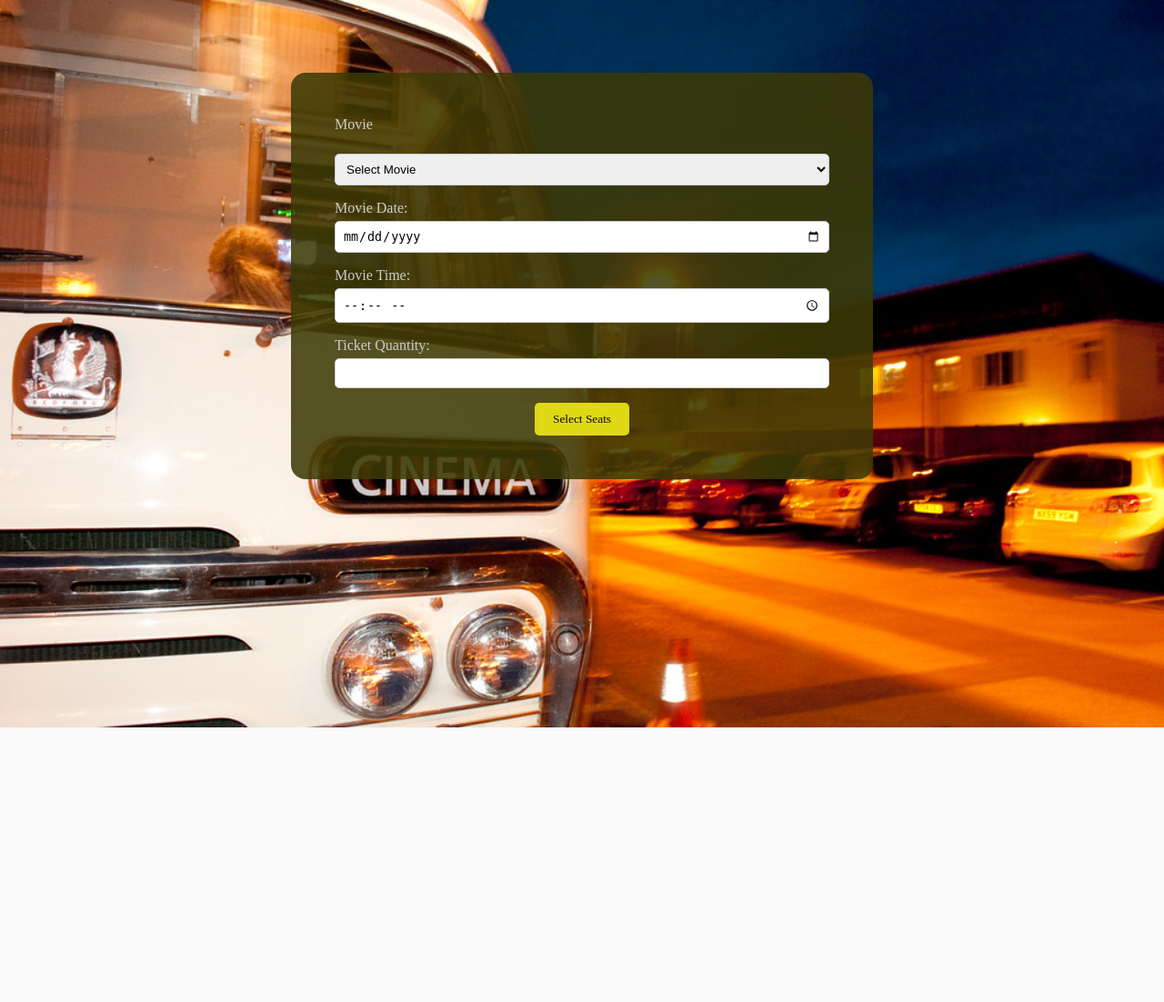
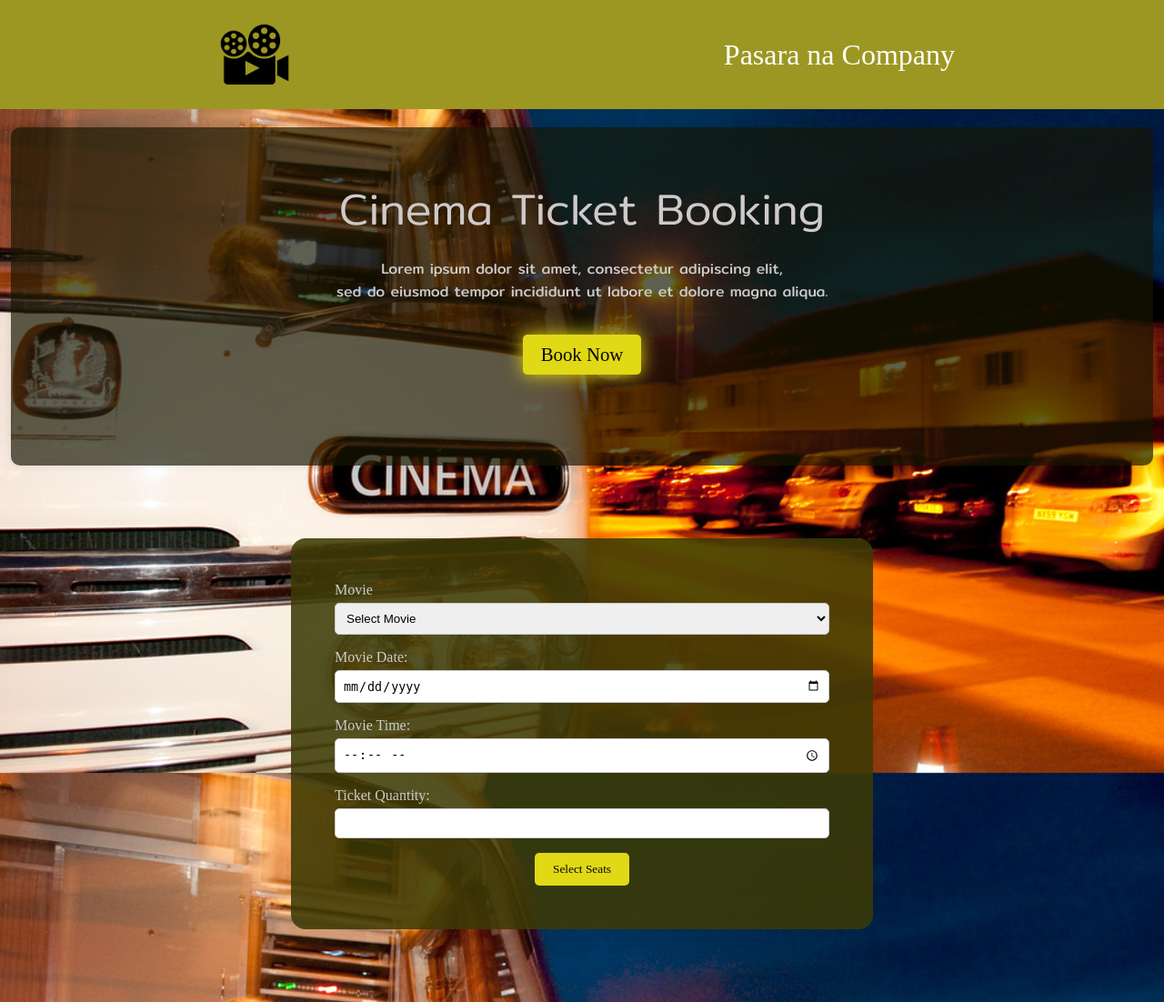
Before and after one commit to garquiza/ticket_booking, a PHP site: page /user-view/cinema_view.php in a window 1280 px wide. Shown: the whole page at 91% size. Before the commit the page ends 800 px from the top, so only its background shows below. Run offline with PHP 8.4, Linux system fonts and the light colour scheme; some libraries are stand-ins or nearby versions; some web fonts are replaced.

Commit message:
Added frontend for user view

```diff
--- a/styles.css
+++ b/styles.css
@@ -6,7 +6,6 @@ body {
     margin: 0;
     padding: 0;
     background-color: #f0f0f0;
-    background-image: url('../assets/bg.jpg');
     background-size: cover;
     background-position: top center;
     background-attachment: fixed;
@@ -16,8 +15,75 @@ body {
 }
 
 header {
-    background-color: #333;
+    background-color: #9c9723;
+    ;
+    padding: 10px 20px;
 }
+
+nav {
+    display: flex;
+    justify-content: space-between;
+    align-items: center;
+    max-width: 100%;
+    margin: 0 auto;
+}
+
+.nav-left {
+    display: flex;
+    align-items: center;
+}
+
+.nav-right {
+    display: flex;
+    align-items: center;
+}
+
+.company-logo {
+    width: 100px;
+    height: auto;
+    margin-left: 210px;
+}
+
+.company-name {
+    font-size: 2rem;
+    color: #fff;
+    margin-right: 210px;
+}
+
+/* nav a {
+    display: block;
+    color: rgb(0, 0, 0);
+    text-align: center;
+    padding: 30px 16px;
+    text-decoration: none;
+    font-size: 1.2rem;
+    position: relative;
+    overflow: hidden;
+    transition: color 0.3s ease, transform 0.3s ease;
+}
+
+nav a::after {
+    content: "";
+    display: block;
+    position: absolute;
+    bottom: 0;
+    left: 0;
+    width: 100%;
+    height: 2px;
+    background-color: rgba(255, 255, 255, 0.5);
+    transform: scaleX(0);
+    transition: transform 0.3s ease-in-out;
+}
+
+nav a:hover {
+    color: white;
+}
+
+nav a:hover::after {
+    transform: scaleX(1);
+    background-color: rgba(255, 255, 255, 1);
+    box-shadow: 0 0 10px rgba(255, 255, 255, 0.5);
+} */
 
 p {
     text-align: center;
@@ -28,12 +94,13 @@ p {
 .container {
     display: flex;
     flex-direction: column;
-    max-width: 100;
+    max-width: 95%;
     margin: 20px auto;
     padding: 20px;
     background-color: #151501ad;
     border-radius: 10px;
     box-shadow: 0 0 10px rgba(0, 0, 0, 0.1);
+    padding-bottom: 100px;
 }
 
 h1 {
@@ -45,13 +112,10 @@ h1 {
     font-style: normal;
     margin-bottom: 0;
     color: #cfc9c9;
-    margin-top: 10rem;
 }
 
 #scroll_to_details {
     align-self: center;
-    display: flex;
-    margin-bottom: 10rem;
     margin-top: 1.2rem;
     font-family: "Alike", serif;
     font-size: 1.3rem;
@@ -62,10 +126,14 @@ h1 {
     cursor: pointer;
     box-shadow: 0 0 20px #e1d816;
     transition: box-shadow 0.3s ease;
+    text-decoration: none;
+    color: rgb(7, 7, 7);
+    display: inline-block;
 }
 
 #scroll_to_details:hover {
     box-shadow: 0 0 30px #e1d816;
+    text-decoration: none;
 }
 
 #details_container {
@@ -173,13 +241,9 @@ input[type="submit"]:hover {
     background-color: #e1d816;
     transition: box-shadow 0.3s ease;
     margin: 0 auto;
-    /* Center horizontally */
     display: block;
-    /* Ensure it occupies full width */
     align-items: center;
-    /* This will not work unless .btns is a flex or grid container */
     justify-content: center;
-    /* This will not work unless .btns is a flex or grid container */
     text-align: center;
 }
 
--- a/user-view/cinema_view.php
+++ b/user-view/cinema_view.php
@@ -19,12 +19,30 @@ if (session_status() == PHP_SESSION_NONE) {
     <script src="../user-view/cinema-script.js"></script>
 </head>
 
-<body>
+<body style="background-image: url('../assets/MOVIEbg.jpg');">
+    <header>
+        <nav>
+            <div class="nav-left">
+                <img src="../assets/MOVIElogo.png" alt="Company Logo" class="company-logo">
+            </div>
+            <div class="nav-right">
+                <span class="company-name">Pasara na Company</span>
+            </div>
+        </nav>
+    </header>
+
+    <div class="container">
+        <h1>Cinema Ticket Booking</h1>
+        <p>Lorem ipsum dolor sit amet, consectetur adipiscing elit, <br>sed do eiusmod tempor incididunt ut labore et
+            dolore magna aliqua.</p>
+        <a href="#movie_details" id="scroll_to_details">Book Now</a>
+    </div>
+
     <form method="POST" action="movie_controller.php">
         <div id="details_container">
             <div id="movie_details">
                 <!-- Movie details -->
-                <label for="select_movie">Movie</label><br>
+                <label for="select_movie">Movie</label>
                 <select name="select_movie" id="select_movie" required>
                     <option value="" selected disabled>Select Movie</option>
                     <option value="Movie1">Movie 1</option>
```
Also changed, not shown: user-view/bus_view.php (+19 -1 lines), assets/BUSbg.jpg (added), assets/BUSlogo.png (added), assets/MOVIEbg.jpg (renamed from assets/bg.jpg), assets/MOVIElogo.png (added).
